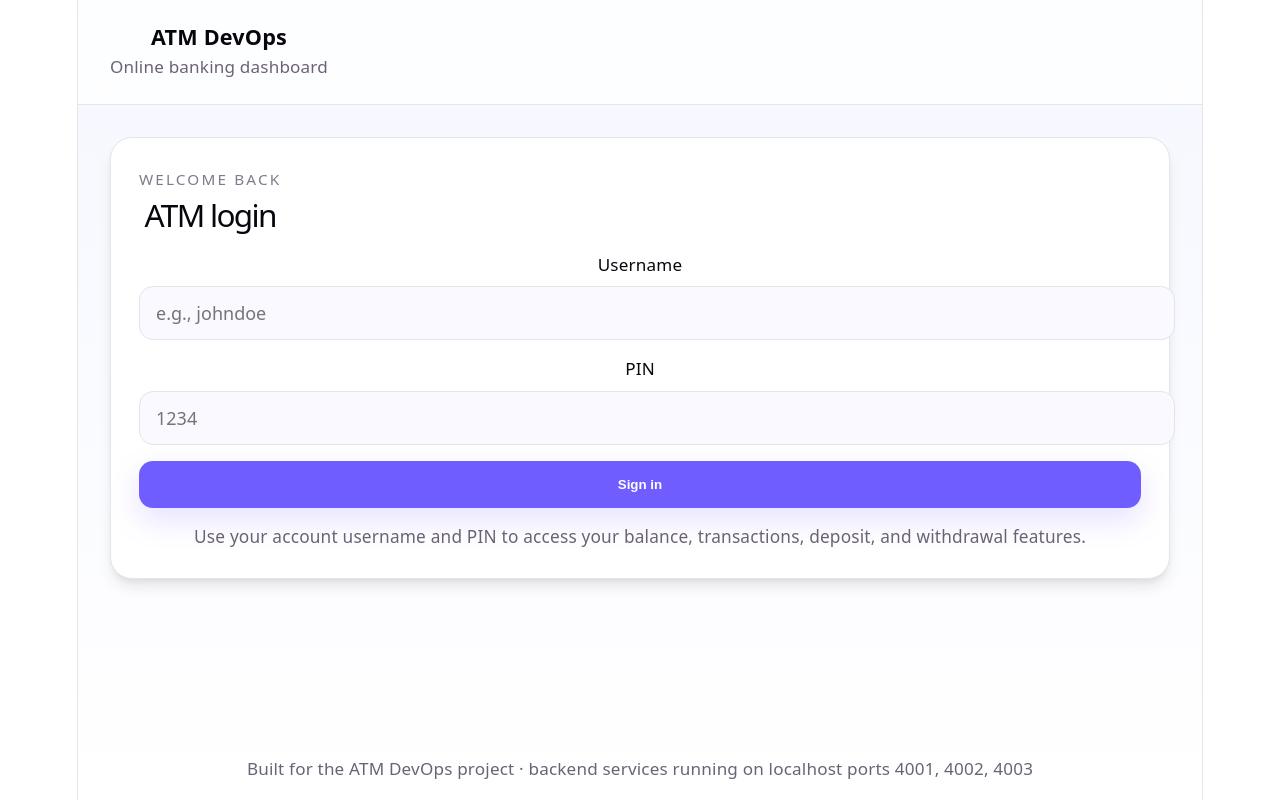
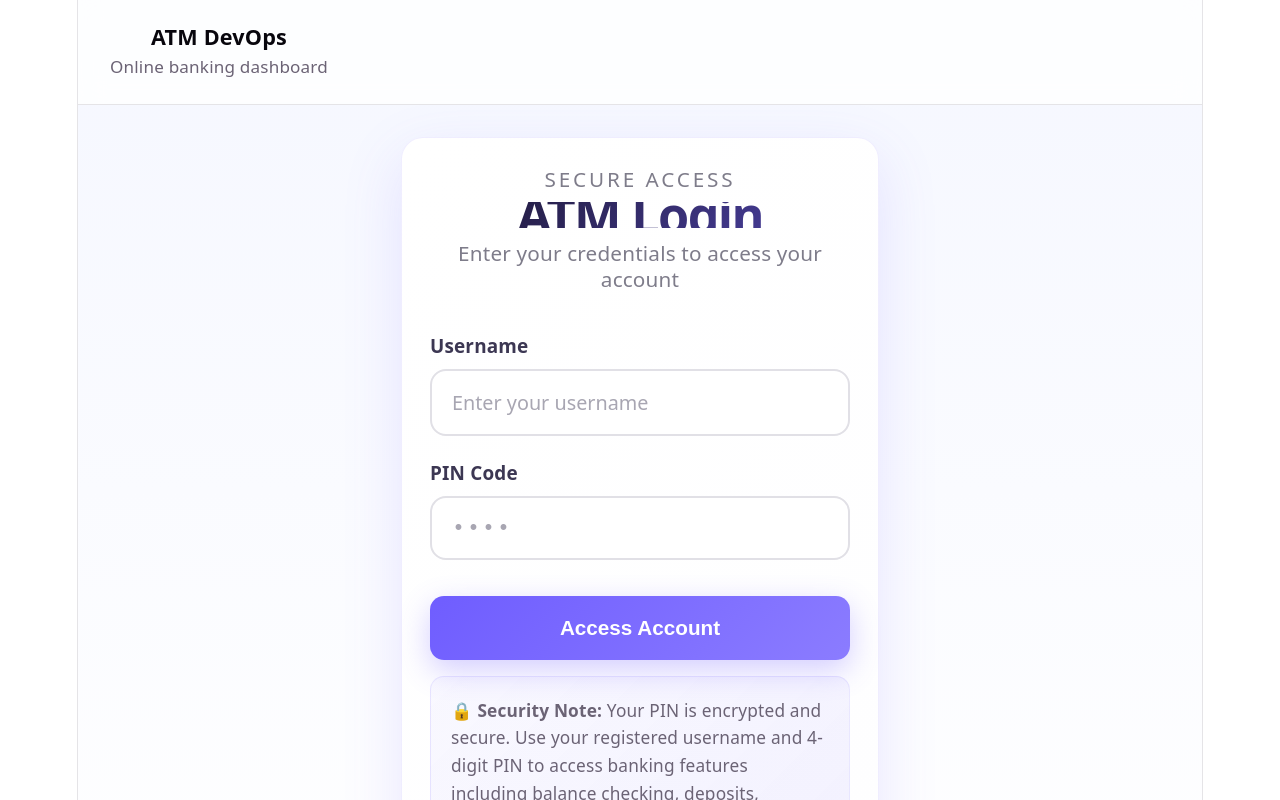
Before and after one commit to joesonworome/atm-devops-project, a React (Vite) app in the folder frontend/: page / in a window 1280 px wide. Shown: the top 800 px of the page. Built offline with nearby package versions, Linux system fonts and the light colour scheme.

Commit message:
commit changes

```diff
--- a/frontend/src/App.css
+++ b/frontend/src/App.css
@@ -63,6 +63,15 @@
   color: #7e7c8a;
 }
 
+.login-panel {
+  max-width: 420px;
+  margin: 0 auto;
+  text-align: center;
+  background: linear-gradient(135deg, #ffffff 0%, #fefeff 100%);
+  border: 1px solid rgba(111, 93, 255, 0.1);
+  box-shadow: 0 20px 60px rgba(111, 93, 255, 0.15);
+}
+
 .login-panel h1,
 .history-card h2,
 .summary-card h2 {
@@ -70,33 +79,70 @@
   font-size: clamp(1.75rem, 2.2vw, 2.5rem);
 }
 
+.login-panel h1 {
+  font-size: 2.8rem;
+  font-weight: 800;
+  margin-bottom: 12px;
+  color: #1c1631;
+  background: linear-gradient(135deg, #1c1631 0%, #4c42a6 100%);
+  -webkit-background-clip: text;
+  -webkit-text-fill-color: transparent;
+  background-clip: text;
+}
+
+.panel-header p {
+  font-size: 1.15rem;
+  color: #7e7c8a;
+  margin: 0;
+  font-weight: 500;
+}
+
 .form-grid {
   display: grid;
-  gap: 16px;
+  gap: 24px;
+  margin-top: 40px;
 }
 
 label {
   display: grid;
-  gap: 8px;
-  font-size: 0.95rem;
-  color: var(--text-h);
+  gap: 10px;
+  font-size: 1.05rem;
+  font-weight: 600;
+  color: #3c3753;
+  text-align: left;
 }
 
 input {
   width: 100%;
-  padding: 14px 16px;
-  border: 1px solid var(--border);
-  border-radius: 14px;
+  padding: 18px 20px;
+  border: 2px solid #e1e0e6;
+  border-radius: 16px;
   font-family: inherit;
-  font-size: 1rem;
-  color: var(--text-h);
-  background: #f9f9ff;
+  font-size: 1.1rem;
+  color: #1c1631;
+  background: #ffffff;
+  transition: all 0.25s ease;
+  box-sizing: border-box;
+  font-weight: 500;
 }
 
 input:focus {
   outline: none;
-  border-color: rgba(170, 59, 255, 0.4);
-  box-shadow: 0 0 0 4px rgba(170, 59, 255, 0.08);
+  border-color: #6f5dff;
+  box-shadow: 0 0 0 4px rgba(111, 93, 255, 0.12);
+  background: #fefeff;
+  transform: translateY(-1px);
+}
+
+input::placeholder {
+  color: #a8a6b2;
+  font-weight: 400;
+}
+
+input[type="password"] {
+  font-family: 'Courier New', monospace;
+  letter-spacing: 2px;
+  font-size: 1.2rem;
 }
 
 .primary-button,
@@ -108,15 +154,71 @@ input:focus {
 }
 
 .primary-button {
-  padding: 16px 22px;
-  background: #6f5dff;
+  padding: 20px 28px;
+  background: linear-gradient(135deg, #6f5dff 0%, #8b7cff 100%);
   color: #fff;
   font-weight: 700;
-  box-shadow: 0 12px 30px rgba(111, 93, 255, 0.18);
+  font-size: 1.15rem;
+  box-shadow: 0 10px 30px rgba(111, 93, 255, 0.3);
+  margin-top: 12px;
+  position: relative;
+  overflow: hidden;
 }
 
-.primary-button:hover {
+.primary-button::before {
+  content: '';
+  position: absolute;
+  top: 0;
+  left: -100%;
+  width: 100%;
+  height: 100%;
+  background: linear-gradient(90deg, transparent, rgba(255, 255, 255, 0.2), transparent);
+  transition: left 0.5s;
+}
+
+.primary-button:hover:not(:disabled)::before {
+  left: 100%;
+}
+
+.primary-button:hover:not(:disabled) {
+  transform: translateY(-3px);
+  box-shadow: 0 15px 40px rgba(111, 93, 255, 0.4);
+}
+
+.primary-button:active {
   transform: translateY(-1px);
+}
+
+.primary-button:disabled {
+  opacity: 0.7;
+  cursor: not-allowed;
+  transform: none;
+  box-shadow: 0 8px 25px rgba(111, 93, 255, 0.2);
+}
+
+.info-note {
+  margin-top: 32px;
+  font-size: 0.98rem;
+  color: #7e7c8a;
+  line-height: 1.6;
+  padding: 20px;
+  background: linear-gradient(135deg, rgba(111, 93, 255, 0.04) 0%, rgba(111, 93, 255, 0.08) 100%);
+  border-radius: 14px;
+  border: 1px solid rgba(111, 93, 255, 0.1);
+  text-align: left;
+}
+
+.status-message {
+  margin-top: 24px;
+  padding: 18px 24px;
+  border-radius: 16px;
+  font-size: 1.05rem;
+  font-weight: 600;
+  text-align: center;
+  background: linear-gradient(135deg, rgba(111, 93, 255, 0.08) 0%, rgba(111, 93, 255, 0.12) 100%);
+  border: 1px solid rgba(111, 93, 255, 0.15);
+  color: #4c42a6;
+  box-shadow: 0 4px 15px rgba(111, 93, 255, 0.1);
 }
 
 .ghost-button {
--- a/frontend/src/App.jsx
+++ b/frontend/src/App.jsx
@@ -156,8 +156,9 @@ function App() {
           <section className="panel login-panel">
             <div className="panel-header">
               <div>
-                <p className="eyebrow">Welcome back</p>
-                <h1>ATM login</h1>
+                <p className="eyebrow">Secure Access</p>
+                <h1>ATM Login</h1>
+                <p>Enter your credentials to access your account</p>
               </div>
             </div>
 
@@ -167,33 +168,41 @@ function App() {
                 <input
                   value={username}
                   onChange={(event) => setUsername(event.target.value)}
-                  placeholder="e.g., johndoe"
+                  placeholder="Enter your username"
+                  autoComplete="username"
                   required
                 />
               </label>
 
               <label>
-                PIN
+                PIN Code
                 <input
                   value={pin}
                   onChange={(event) => setPin(event.target.value)}
                   type="password"
-                  placeholder="1234"
+                  placeholder="••••"
+                  autoComplete="current-password"
+                  maxLength="4"
                   required
                 />
               </label>
 
               <button type="submit" className="primary-button" disabled={loading}>
-                {loading ? 'Signing in…' : 'Sign in'}
+                {loading ? 'Authenticating…' : 'Access Account'}
               </button>
             </form>
 
             <p className="info-note">
-              Use your account username and PIN to access your balance, transactions,
-              deposit, and withdrawal features.
+              🔒 <strong>Security Note:</strong> Your PIN is encrypted and secure.
+              Use your registered username and 4-digit PIN to access banking features
+              including balance checking, deposits, withdrawals, and transaction history.
             </p>
 
-            {status && <div className="status-message">{status}</div>}
+            {status && (
+              <div className="status-message">
+                {status.includes('Invalid') || status.includes('error') ? '❌' : '✅'} {status}
+              </div>
+            )}
           </section>
         ) : (
           <section className="panel dashboard-panel">
```
